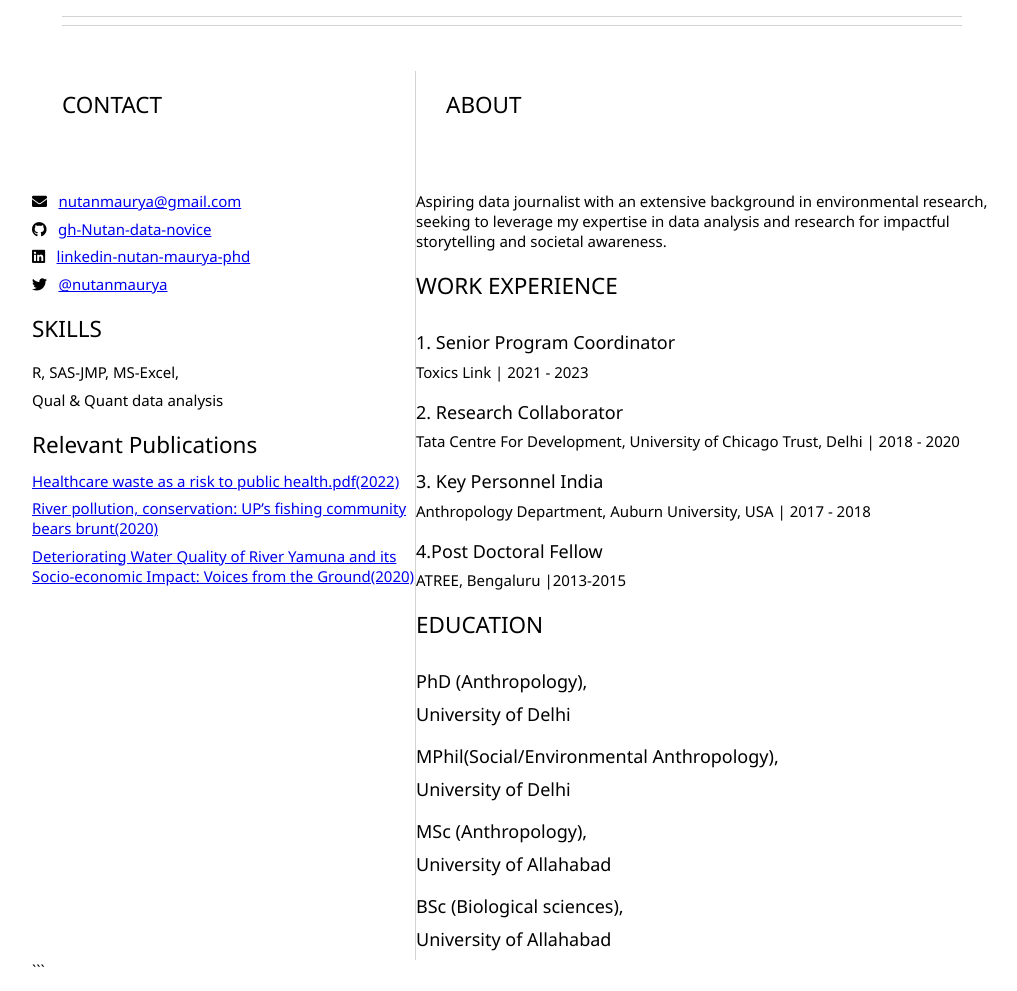
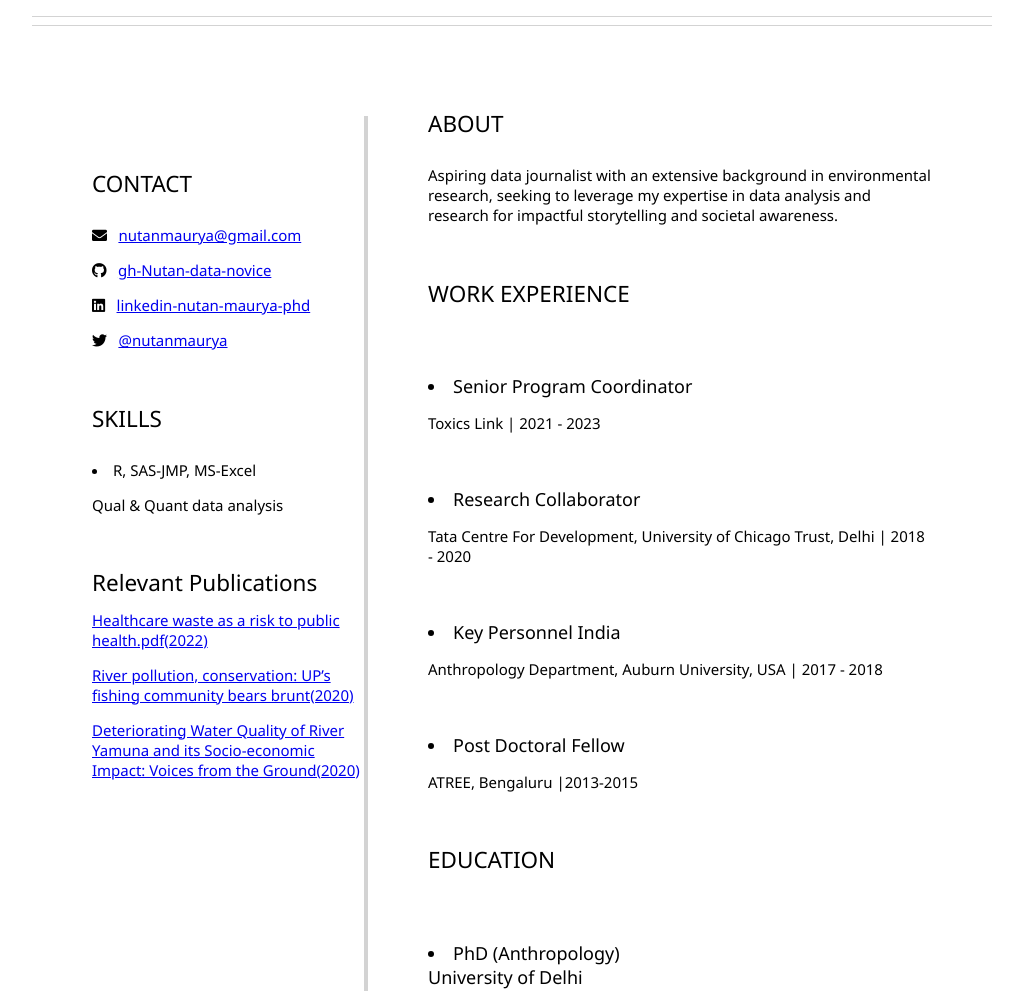
Before and after one commit to Nutan-data-novice/CV_Nutan, a plain HTML site: page index.html in a window 1280 px wide. Shown: the part 120-1111 px from the top of the page, without its empty margins (128-1145 px from the left). Drawn offline with Linux system fonts and the light colour scheme.

Commit message:
clean cv

```diff
--- a/index.html
+++ b/index.html
@@ -2,7 +2,7 @@
 	<html>
 		<head>
 			<link href="style.css" rel="stylesheet">
-			<title>Your Name resume</title>
+			<title>Nutan resume</title>
 		</head>
 
 		<body>
@@ -40,7 +40,7 @@
 						<h2>SKILLS</h2>
 						<!-- your skills -->
 					</section>
-					<p>  R, SAS-JMP, MS-Excel,
+					<p>  <li>R, SAS-JMP, MS-Excel</li>
 					 </p> Qual & Quant data analysis
 
 
@@ -62,38 +62,36 @@
 					<p>Aspiring data journalist with an extensive background in environmental research, seeking to leverage my expertise in data analysis and research for impactful storytelling and societal awareness.
 						<h2>WORK EXPERIENCE</h2>
 						<!-- your work experience -->
-					</section>
-					<h3>1. Senior Program Coordinator</h3>
+					<h3><li>Senior Program Coordinator</li> </h3>
 <p>
 		Toxics Link | 2021 - 2023
 </p>
 					</section>
-					<h3>2. Research Collaborator</h3>
+					<h3><li>Research Collaborator</li> </h3>
 <p>
 Tata Centre For Development, University of Chicago Trust, Delhi    | 2018 - 2020
 					</section>
-<h3>3. Key Personnel India</h3>
+<h3><li>Key Personnel India</li> </h3>
 <p>
 	Anthropology Department, Auburn University, USA | 2017 - 2018
 </p>
 					</section>
-					 <h3>4.Post Doctoral Fellow</h3>
+					 <h3><li>Post Doctoral Fellow</li></h3>
 					 <p> ATREE, Bengaluru |2013-2015</p>
 
 					<h2>EDUCATION</h2>
 						<!-- your education -->
-					</section>
-					<h3>PhD (Anthropology),
-					<p>University of Delhi </p>
+					<h3><li>PhD (Anthropology)</li>
+					University of Delhi </p>
 				</section>
-				<h3>MPhil(Social/Environmental Anthropology),
-				<p>University of Delhi </p>
+				<h3><li>MPhil(Social/Environmental Anthropology)</li>
+				University of Delhi </p>
 			</section>
-			<h3>MSc (Anthropology),
-			<p>University of Allahabad </p>
+			<h3><li>MSc (Anthropology)</li>
+			University of Allahabad </p>
 		</section>
-		<h3>BSc (Biological sciences),
-		<p>University of Allahabad </p>
+		<h3><li>BSc (Biological sciences)</li>
+		University of Allahabad </p>
 
 </ul>
 				</article>
--- a/style.css
+++ b/style.css
@@ -7,32 +7,36 @@ body {
 h1 {
     font-size: 3em;
     letter-spacing: em;
-    padding-top: 1em;
-    padding-bottom: .5em;
+    padding-top:em;
+    padding-bottom: 1.5em;
 }
 
 h2 {
     font-size: 1.5em;
+    padding-top:1.5em;
     padding-bottom: .5em;
 }
 
 h3 {
     font-size: 1.2em;
+    padding-top:2em;
     padding-bottom: em;
 }
 
     main {
         display: grid;
         grid-template-columns: 40% 60%;
-        margin-top: 3em;
+        margin-top: 2em;
+        margin-right: 4em;
+        margin-left: 4em;
     }
     header {
         text-align: center;
-        margin: auto 2em;
+        margin: auto;
     }
 
     section {
-        margin: auto 1em 4em 2em;
+        margin: auto 2em em 2em;
     }
 
     i {
@@ -40,19 +44,25 @@ h3 {
     }
 
     p {
-        margin: .5em auto
+        margin: em auto
     }
 
     hr {
-        border: none;
+        border: 2em;
+        border-width: .5em;
+        border-top: 1.5em;
+        border-color: rgb(0, 106, 255);
         background-color: lightgray;
         height: 1px;
     }
 
     h1, h2, h3 {
         font-weight: 100;
-        margin-bottom: 0;
+        margin-bottom: auto;
     }
     #mainLeft {
-        border-right: 1px solid lightgray;
+        border-right: 4px solid rgb(211, 211, 211);
+        margin-top: 4em;
+        margin-right: 4em;
+        margin-left: em;
     }
```
